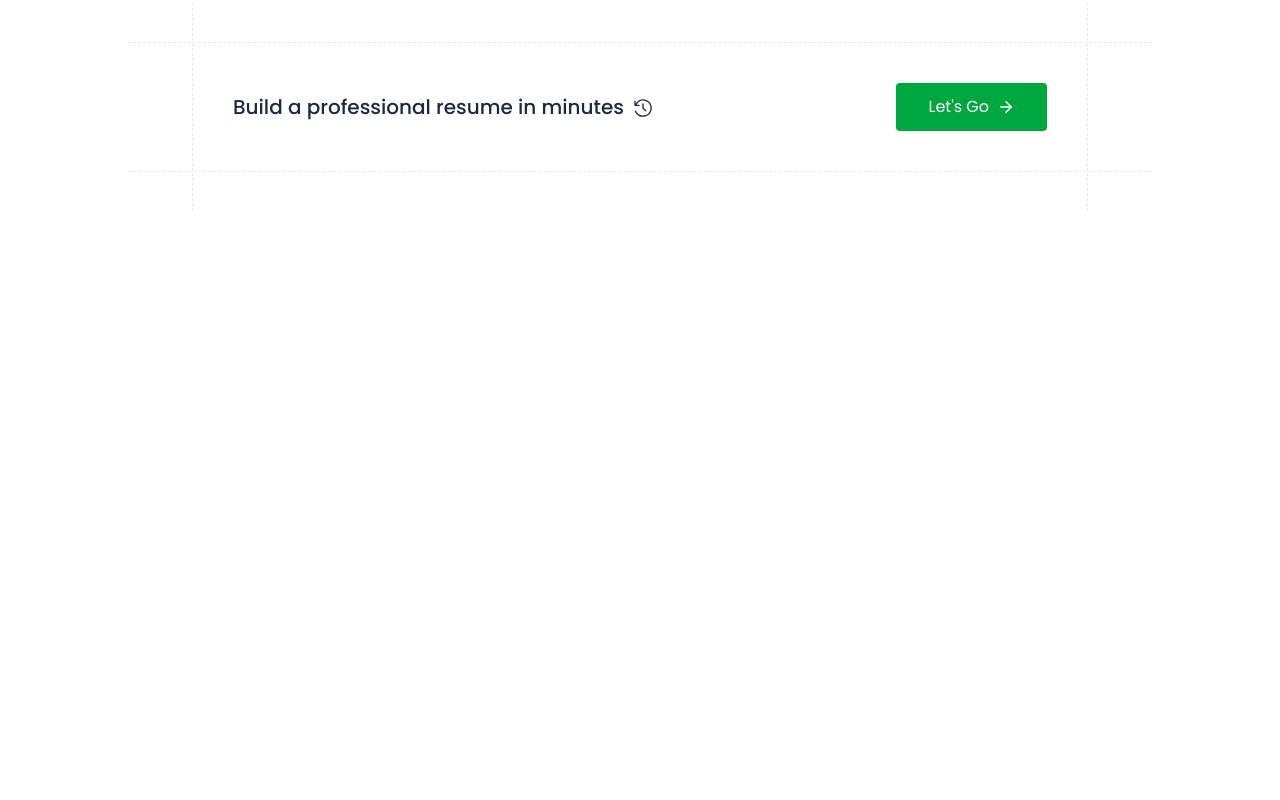
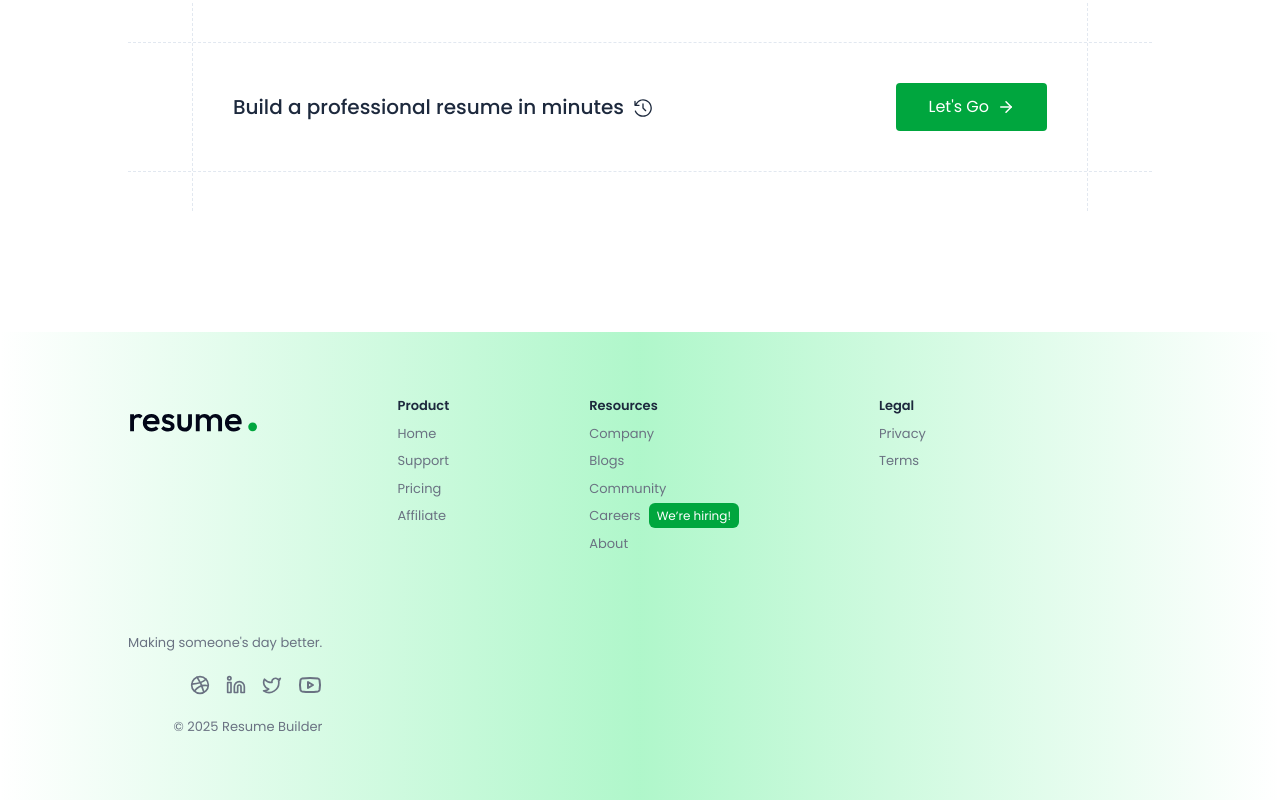
Before and after one commit to fasi-0p/Resume-Builder, a React (Vite) app: page / in a window 1280 px wide. Shown: the part 2208-3008 px from the top of the page. Before the commit the page ends 2419 px from the top, so only its background shows below. Built offline with nearby package versions, Linux system fonts and the light colour scheme.

Commit message:
Added Footer

```diff
--- /dev/null
+++ b/src/components/home/Footer.jsx
@@ -0,0 +1,86 @@
+import React from 'react';
+import logo from '../../assets/logo.svg';
+const Footer = () => {
+    return (
+        <>
+            <style>{`
+                @import url('https://fonts.googleapis.com/css2?family=Poppins:ital,wght@0,100;0,200;0,300;0,400;0,500;0,600;0,700;0,800;0,900;1,100;1,200;1,300;1,400;1,500;1,600;1,700;1,800;1,900&display=swap');
+
+                * {
+                    font-family: 'Poppins', sans-serif;
+                }
+            `}</style>
+
+            <footer className="flex flex-wrap justify-center lg:justify-between overflow-hidden gap-10 md:gap-20 py-16 px-6 md:px-16 lg:px-24 xl:px-32 text-[13px] text-gray-500 bg-gradient-to-r from white via-green-300/60 to white mt-40">
+                <div className="flex flex-wrap items-start gap-10 md:gap-[60px] xl:gap-[140px]">
+                    <a href="#">
+                        <img src={logo} alt="logo" className="h-11 w-auto" />
+                    </a>
+                    <div>
+                        <p className="text-slate-800 font-semibold">Product</p>
+                        <ul className="mt-2 space-y-2">
+                            <li><a href="/" className="hover:text-green-600 transition">Home</a></li>
+                            <li><a href="/" className="hover:text-green-600 transition">Support</a></li>
+                            <li><a href="/" className="hover:text-green-600 transition">Pricing</a></li>
+                            <li><a href="/" className="hover:text-green-600 transition">Affiliate</a></li>
+                        </ul>
+                    </div>
+                    <div>
+                        <p className="text-slate-800 font-semibold">Resources</p>
+                        <ul className="mt-2 space-y-2">
+                            <li><a href="/" className="hover:text-green-600 transition">Company</a></li>
+                            <li><a href="/" className="hover:text-green-600 transition">Blogs</a></li>
+                            <li><a href="/" className="hover:text-green-600 transition">Community</a></li>
+                            <li><a href="/" className="hover:text-green-600 transition">Careers<span className="text-xs text-white bg-green-600 rounded-md ml-2 px-2 py-1">We’re hiring!</span></a></li>
+                            <li><a href="/" className="hover:text-green-600 transition">About</a></li>
+                        </ul>
+                    </div>
+                    <div>
+                        <p className="text-slate-800 font-semibold">Legal</p>
+                        <ul className="mt-2 space-y-2">
+                            <li><a href="/" className="hover:text-green-600 transition">Privacy</a></li>
+                            <li><a href="/" className="hover:text-green-600 transition">Terms</a></li>
+                        </ul>
+                    </div>
+                </div>
+                <div className="flex flex-col max-md:items-center max-md:text-center gap-2 items-end">
+                    <p className="max-w-60">Making someone's day better.</p>
+                    <div className="flex items-center gap-4 mt-3">
+                        <a href="#" target="_blank" rel="noreferrer">
+                            <svg xmlns="http://www.w3.org/2000/svg" width="24" height="24" viewBox="0 0 24 24" fill="none" stroke="currentColor" strokeWidth="2" strokeLinecap="round" strokeLinejoin="round" className="lucide lucide-dribbble size-5 hover:text-green-500" aria-hidden="true">
+                                <circle cx="12" cy="12" r="10"></circle>
+                                <path d="M19.13 5.09C15.22 9.14 10 10.44 2.25 10.94"></path>
+                                <path d="M21.75 12.84c-6.62-1.41-12.14 1-16.38 6.32"></path>
+                                <path d="M8.56 2.75c4.37 6 6 9.42 8 17.72"></path>
+                            </svg>
+                        </a>
+                        <a href="https://www.linkedin.com/in/fasi-ahmed-9b9b70319/" target="_blank" rel="noreferrer">
+                            <svg xmlns="http://www.w3.org/2000/svg" width="24" height="24" viewBox="0 0 24 24" fill="none" stroke="currentColor" strokeWidth="2" strokeLinecap="round" strokeLinejoin="round" className="lucide lucide-linkedin size-5 hover:text-green-500" aria-hidden="true">
+                                <path d="M16 8a6 6 0 0 1 6 6v7h-4v-7a2 2 0 0 0-2-2 2 2 0 0 0-2 2v7h-4v-7a6 6 0 0 1 6-6z"></path>
+                                <rect width="4" height="12" x="2" y="9"></rect>
+                                <circle cx="4" cy="4" r="2"></circle>
+                            </svg>
+                        </a>
+                        <a href="#" target="_blank" rel="noreferrer">
+                            <svg xmlns="http://www.w3.org/2000/svg" width="24" height="24" viewBox="0 0 24 24" fill="none" stroke="currentColor" strokeWidth="2" strokeLinecap="round" strokeLinejoin="round" className="lucide lucide-twitter size-5 hover:text-green-500" aria-hidden="true">
+                                <path
+                                    d="M22 4s-.7 2.1-2 3.4c1.6 10-9.4 17.3-18 11.6 2.2.1 4.4-.6 6-2C3 15.5.5 9.6 3 5c2.2 2.6 5.6 4.1 9 4-.9-4.2 4-6.6 7-3.8 1.1 0 3-1.2 3-1.2z">
+                                </path>
+                            </svg>
+                        </a>
+                        <a href="https://youtu.be/dQw4w9WgXcQ?si=qDYOKnmIvmkANEGK" target="_blank" rel="noreferrer">
+                            <svg xmlns="http://www.w3.org/2000/svg" width="24" height="24" viewBox="0 0 24 24" fill="none" stroke="currentColor" strokeWidth="2" strokeLinecap="round" strokeLinejoin="round" className="lucide lucide-youtube size-6 hover:text-green-500" aria-hidden="true">
+                                <path d="M2.5 17a24.12 24.12 0 0 1 0-10 2 2 0 0 1 1.4-1.4 49.56 49.56 0 0 1 16.2 0A2 2 0 0 1 21.5 7a24.12 24.12 0 0 1 0 10 2 2 0 0 1-1.4 1.4 49.55 49.55 0 0 1-16.2 0A2 2 0 0 1 2.5 17">
+                                </path>
+                                <path d="m10 15 5-3-5-3z"></path>
+                            </svg>
+                        </a>
+                    </div>
+                    <p className="mt-3 text-center">© 2025 <a href="#">Resume Builder</a></p>
+                </div>
+            </footer>
+        </>
+    );
+};
+
+export default Footer;
--- a/src/pages/Home.jsx
+++ b/src/pages/Home.jsx
@@ -4,6 +4,8 @@ import Hero from '../components/home/Hero'
 import Features from '../components/home/Features'
 import Testimonial from '../components/home/Testimonial'
 import CallToAction from '../components/home/CallToAction'
+import Footer from '../components/home/Footer'
+
 
 const Home = () => {
   return (
@@ -13,6 +15,7 @@ const Home = () => {
         <Features/>
         <Testimonial/>
         <CallToAction/>
+        <Footer/>
     </div>
   )
 }
```
